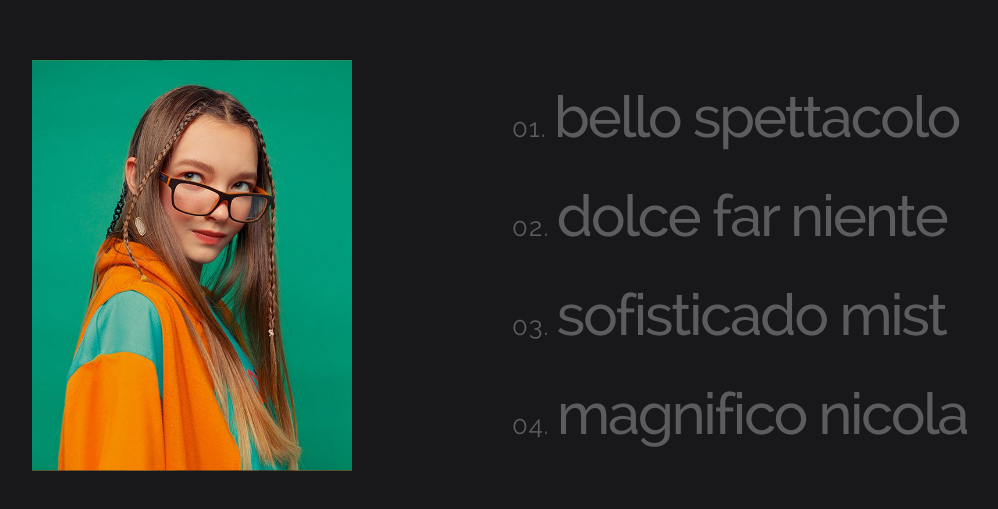
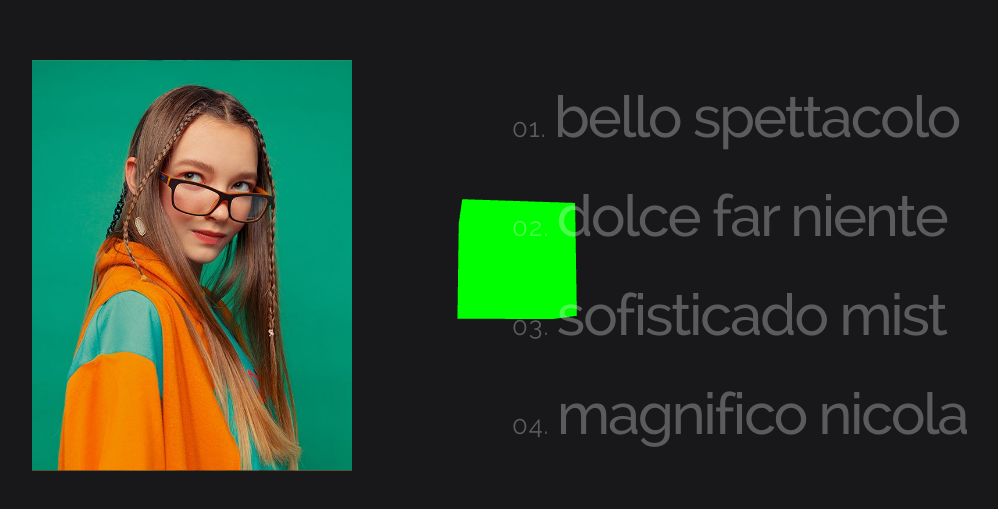
Before and after one commit to HarshitKumarSahu/menupage3js, a website built with Vite: page index.html in a window 1280 px wide. Shown: the part 135-644 px from the top of the page, without its empty margins (128-1126 px from the left). Built offline with nearby package versions, Linux system fonts and the light colour scheme.

Commit message:
added boilerplate code for 3js

```diff
--- a/package.json
+++ b/package.json
@@ -10,5 +10,10 @@
   },
   "devDependencies": {
     "vite": "^6.2.0"
+  },
+  "dependencies": {
+    "gsap": "^3.12.7",
+    "imagesloaded": "^5.0.0",
+    "three": "^0.174.0"
   }
 }
--- /dev/null
+++ b/src/main.js
@@ -0,0 +1,53 @@
+import * as THREE from "three";
+
+class Site {
+    constructor({dom}) {
+        this.time = 0;
+        this.container = dom;
+        this.width = window.innerWidth;
+        this.height = window.innerHeight;
+        this.images = [...document.querySelectorAll(".images img")];
+        this.material;
+        this.imageStore = [];
+        this.uStartIndex = 0;
+        this.uEndIndex = 1;
+
+        this.scene = new THREE.Scene();
+        this.camera = new THREE.PerspectiveCamera(
+            75,
+            this.width/this.height,
+            0.1,
+            1000
+        );
+        this.camera.position.z = 5;
+
+        this.renderer = new THREE.WebGLRenderer({
+            antialias : true,
+            alpha : true,
+        });
+        this.renderer.setSize( this.width, this.height );
+        this.container.appendChild( this.renderer.domElement );
+
+        this.addObjects();
+        this.render();
+    }
+
+    addObjects() {
+        this.geometry = new THREE.BoxGeometry( 1, 1, 1 );
+        this.material = new THREE.MeshBasicMaterial( { color: 0x00ff00 } );
+        this.cube = new THREE.Mesh( this.geometry,this.material );
+        this.scene.add( this.cube );
+    }
+
+    render() {
+        this.time++;
+        this.cube.rotation.x += 0.01;
+        this.cube.rotation.y += 0.01;
+        this.renderer.render( this.scene, this.camera );
+        window.requestAnimationFrame(this.render.bind(this));
+    }
+}
+
+new Site({
+    dom : document.querySelector(".canvas"),
+});
--- a/src/style.css
+++ b/src/style.css
@@ -142,10 +142,10 @@ small {
     /* transition: none; */
     font-family: rlysb;
   }
-  /* a:hover {
+  a:hover {
     opacity: 1;
-    margin-left: 2vw;
-  } */
+    margin-left: 1vw;
+  }
   small {
     font-size: 5vw;
     /* letter-spacing: 1px; */
```
Also changed, not shown: 1 other file.
